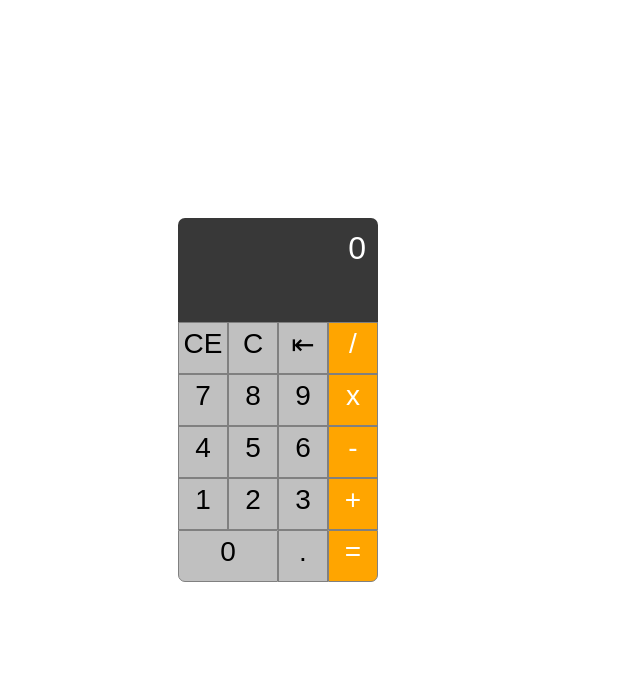
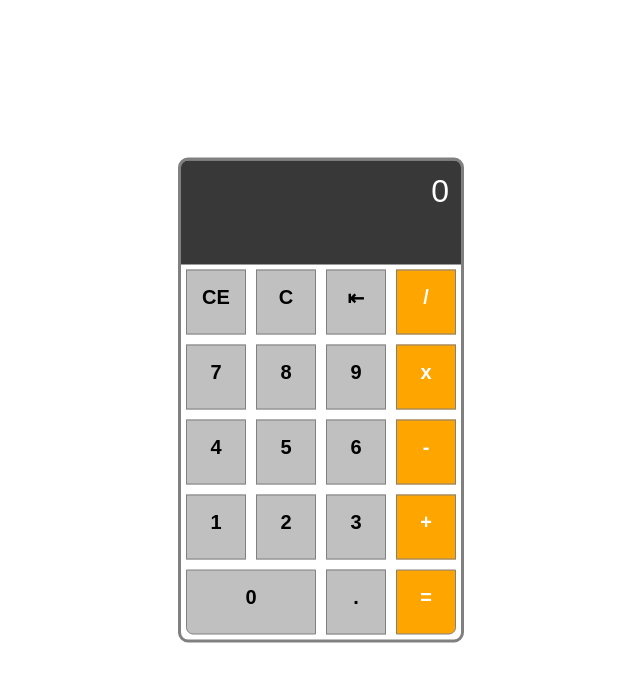
Before and after one commit to maisterkm/web-calculator, a plain HTML site: page index.html in a window 1280 px wide. Shown: the whole page, without its empty margins (370-1010 px from the left). Drawn offline with Linux system fonts and the light colour scheme.

Commit message:
Change UI

```diff
--- a/index.html
+++ b/index.html
@@ -7,7 +7,7 @@
 <body>
 	<div id="calc-parent">
 		<div class="row">
-			<div class="column" id="calc-display-val">0</div>
+			<div id="calc-display-val">0</div>
 		</div>
 		<div class="row">
 			<div class="calc-btn btn-base" id="calc-ce">CE</div>
@@ -19,7 +19,7 @@
 			<div class="calc-btn btn-base calc-btn-num">7</div>
 			<div class="calc-btn btn-base calc-btn-num">8</div>
 			<div class="calc-btn btn-base calc-btn-num">9</div>
-			<div class="calc-btn calc-btn-operator" id="calc-multiply">x</div>
+			<div class="calc-btn btn-base calc-btn-operator" id="calc-multiply">x</div>
 		</div>
 		<div class="row">
 			<div class="calc-btn btn-base calc-btn-num">4</div>
@@ -31,10 +31,10 @@
 			<div class="calc-btn btn-base calc-btn-num">1</div>
 			<div class="calc-btn btn-base calc-btn-num">2</div>
 			<div class="calc-btn btn-base calc-btn-num">3</div>
-			<div class="calc-btn calc-btn-operator" id="calc-plus">+</div>
+			<div class="calc-btn calc-btn-operator">+</div>
 		</div>
 		<div class="row">
-			<div class="calc-btn btn-base calc-btn-num" id="calc-zero">0</div>
+			<div class="r calc-btn-num btn-base">0</div>
 			<div class="calc-btn btn-base" id="calc-decimal">.</div>
 			<div class="calc-btn calc-btn-operator" id="calc-equals">=</div>
 		</div>
--- a/style.css
+++ b/style.css
@@ -1,13 +1,16 @@
 .calc-btn {
+    box-sizing: border-box;
     background-color: silver;
     color: black;
-    width: 50px;
-    height: 45px;
+    width: 70px;
+    height: 65px;
     border: 1px solid grey;
     text-align: center;
     cursor: pointer;
-    font-size: 28px;
-    padding-top: 5px;
+    font-size: 20px;
+    font-weight: bold;
+    padding: 15px;
+    margin: 5px;
 }
 .btn-base:hover {
     background-color: grey;
@@ -17,15 +20,28 @@
 }
 .row {
     display: flex;
-    width: 200px;
 }
-
+.r {
+    box-sizing: border-box;
+    width: 154px;
+    height: 65px;
+    background-color: silver;
+    color: black;
+    border: 1px solid grey;
+    border-radius: 0 0 0 7px;
+    text-align: center;
+    cursor: pointer;
+    font-size: 20px;
+    font-weight: bold;
+    padding: 15px 30px;
+    margin: 5px;
+}
 #calc-zero {
-    width: 102px;
+    width: 182px;
     border-radius: 0 0 0 7px;
 }
 #calc-display-val {
-    width: 200px;
+    width: 280px;
     height: 80px;
     color: white;
     text-align: right;
@@ -47,6 +63,9 @@
     border-radius: 0 0 7px 0;
 }
 #calc-parent {
+    width: 280px;
+    border: 3px solid grey;
+    border-radius: 10px 10px 10px 10px;
     margin-left: calc(50% - 100px);
     font-family: "Arial";
     position: absolute;
```
